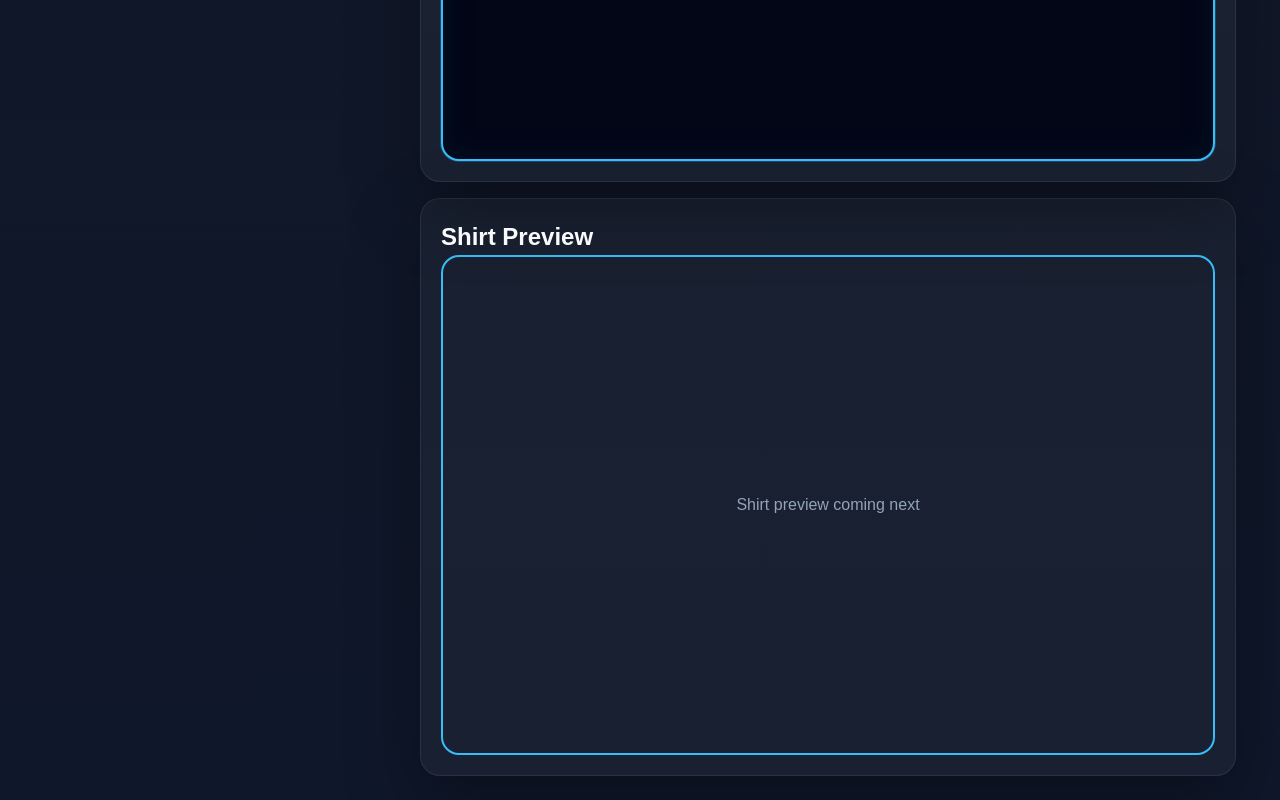
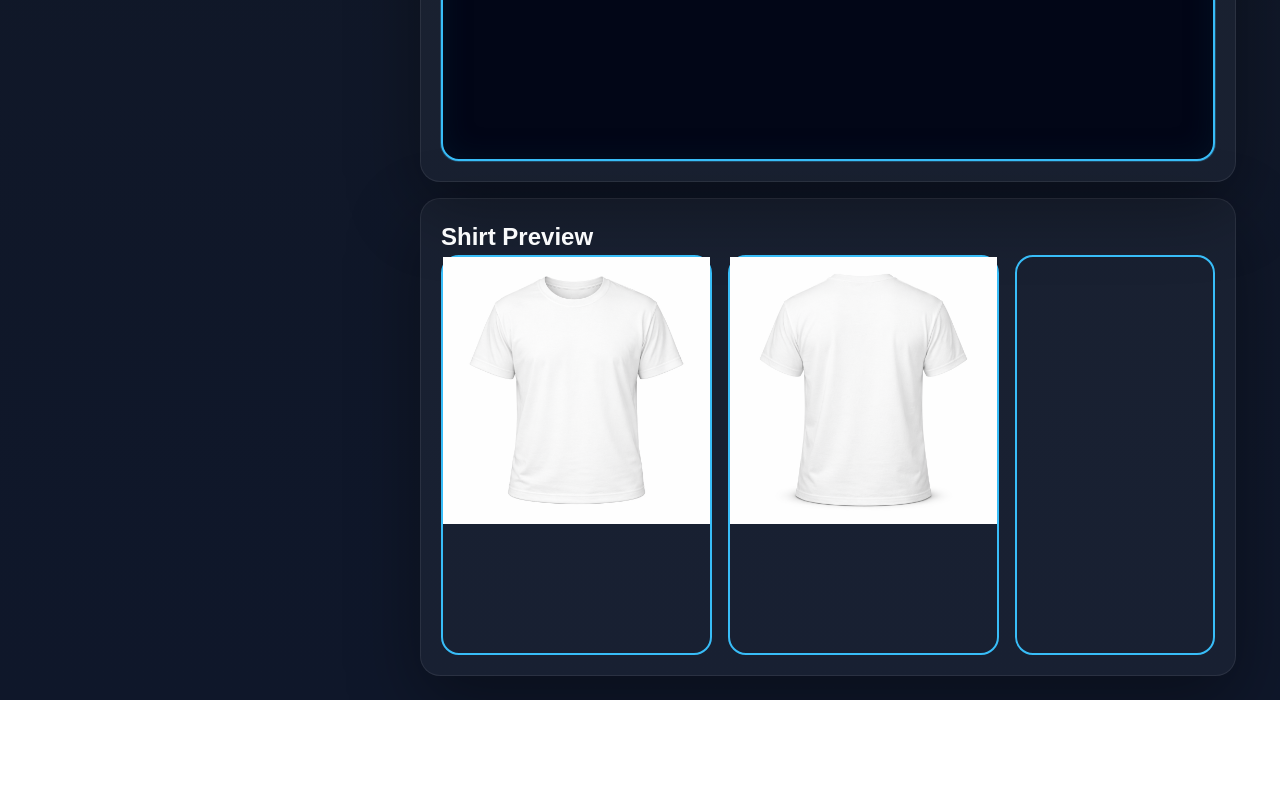
Before and after one commit to noobmacker-creator/pod-design-checker, a Next.js app: page / in a window 1280 px wide. Shown: the part 1553-2353 px from the top of the page. After the commit the page ends 2253 px from the top, so only its background shows below. Built offline with nearby package versions, Linux system fonts and the light colour scheme.

Commit message:
added front and back shirt images to shirt preview panel

```diff
--- a/app/page.tsx
+++ b/app/page.tsx
@@ -1909,19 +1909,37 @@ justifyContent: 'center',
   </h2>
 
   <div
+  style={{
+    display: 'grid',
+    gridTemplateColumns: '1fr 1fr 200px',
+    gap: 16,
+    marginTop: 0,
+  }}
+>
+<div style={{ height: 400, border: '2px solid #38bdf8', borderRadius: 18 }}>
+  <img
+    src="/mockups/shirt-front.png"
     style={{
-      marginTop: 0,
-      height: 500,
-      borderRadius: 18,
-      border: '2px solid #38bdf8',
-      display: 'flex',
-      alignItems: 'center',
-      justifyContent: 'center',
-      color: '#94a3b8',
+      maxWidth: '100%',
+      maxHeight: '100%',
+      objectFit: 'contain',
     }}
-  >
-    Shirt preview coming next
-  </div>
+  />
+</div>
+
+<div style={{ height: 400, border: '2px solid #38bdf8', borderRadius: 18 }}>
+  <img
+    src="/mockups/shirt-back.png"
+    style={{
+      maxWidth: '100%',
+      maxHeight: '100%',
+      objectFit: 'contain',
+    }}
+  />
+</div>
+
+  <div style={{ height: 400, border: '2px solid #38bdf8', borderRadius: 18 }} />
+</div>
 </div>
 
       <canvas ref={analysisCanvasRef} style={{ display: 'none' }} />
```
Also changed, not shown: public/mockups/shirt-back.png (added).
